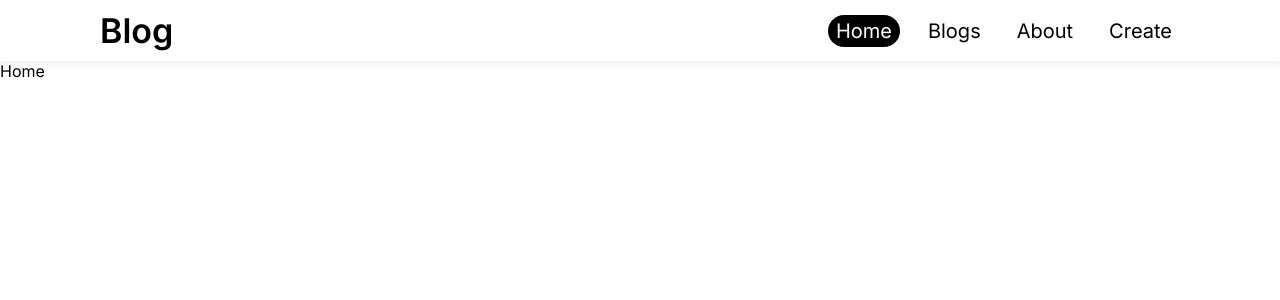
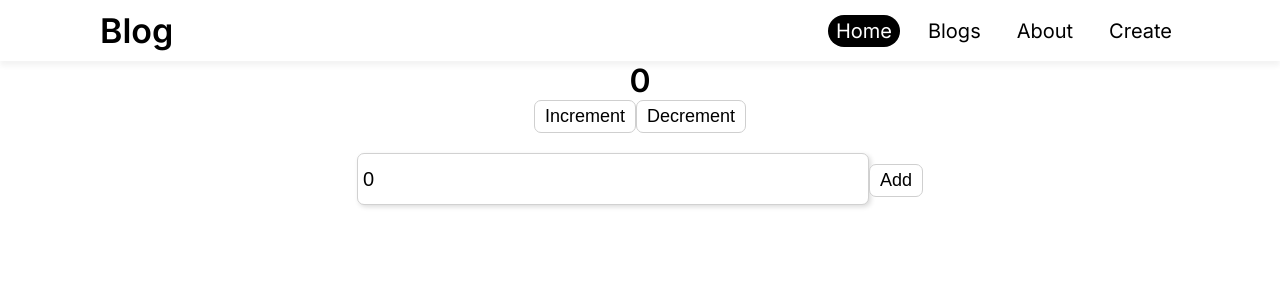
Before and after one commit to joyadeep/Reactclassroom, a React (Create React App) app: page / in a window 1280 px wide. Shown: the top 300 px of the page. Built offline with nearby package versions, Linux system fonts and the light colour scheme.

Commit message:
useReducer hook

```diff
--- a/src/pages/Home.jsx
+++ b/src/pages/Home.jsx
@@ -1,8 +1,48 @@
-import React from 'react'
+import React,{useReducer, useState} from 'react'
+
+const initialState = 0
+
+const reducer=(state,action)=>{  //action => type : action name , payload : some data
+  switch(action.type){
+    case 'increment' :
+      return state + 1
+
+      case 'decrement' :
+        return state - 1
+
+      case 'add' :
+        return state + parseInt(action.payload) ;  // '100' -> 100  id , object , array ,string
+
+    default :
+      return new Error();
+  }
+}
 
 const Home = () => {
+  //        0                                    0
+  const [state,dispatch]=useReducer(reducer,initialState)
+
+  const [number,setNumber]=useState(0);
+
   return (
-    <div>Home</div>
+    <div style={{textAlign:'center'}} >
+      <h1>{state}</h1>
+
+      <button
+      onClick={()=>dispatch({type:'increment'})}
+      >
+        Increment</button>
+
+      <button
+      onClick={()=>dispatch({type:'decrement'})}
+      >Decrement</button>
+
+      <div style={{marginTop:'20px'}}>
+
+      <input type="number" name='number' value={number} onChange={(e)=>setNumber(e.target.value)}  placeholder='enter desired number' />
+      <button onClick={()=>dispatch({type:'add',payload:number})} >Add</button>
+      </div>
+    </div>
   )
 }
 
```
